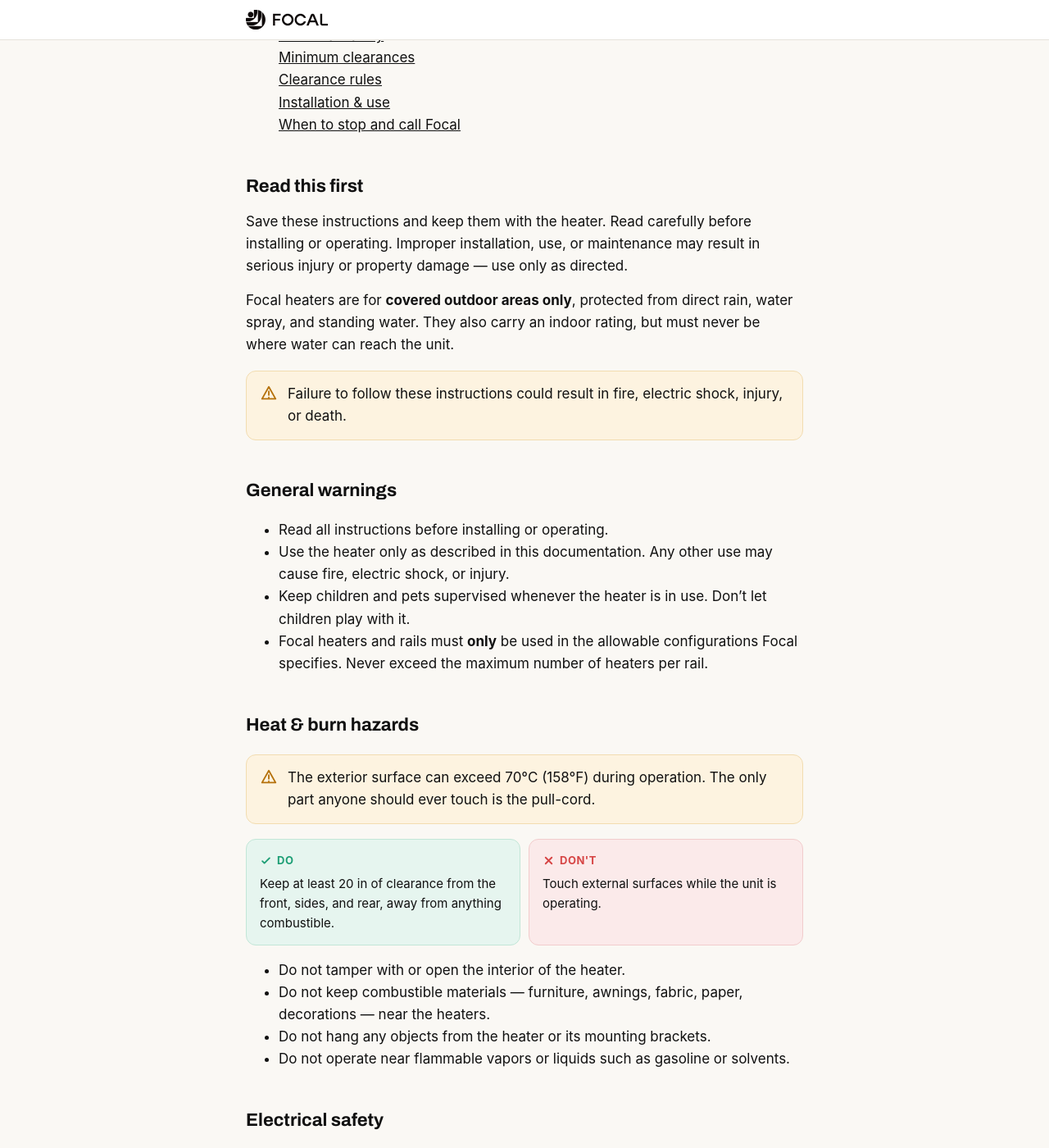
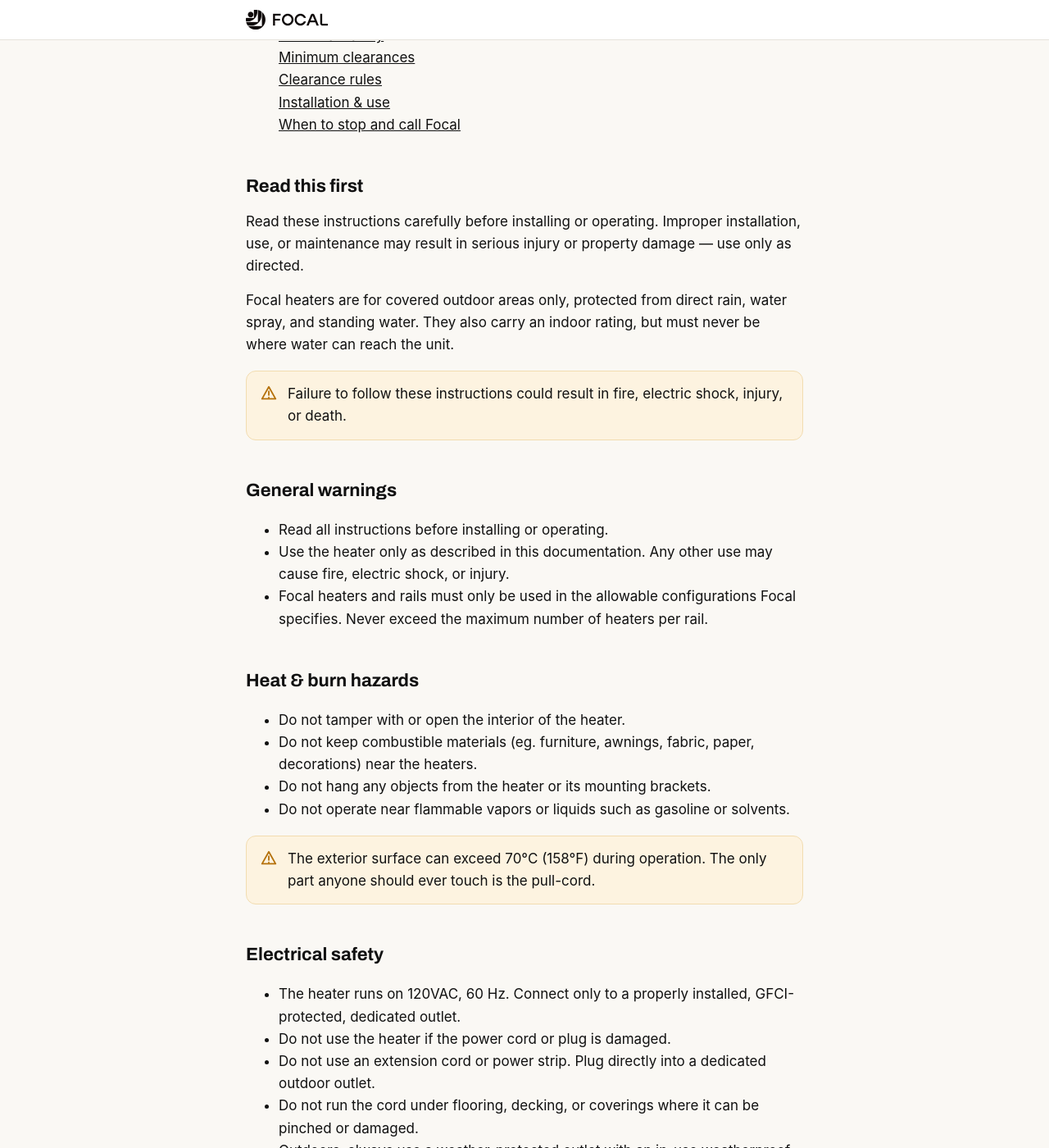
Before and after one commit to BeamT/external-docs, a Jekyll site: the page built from _guides/safety-and-clearances.md, in a window 1280 px wide and 1400 px high, scrolled down 334 px. Shown: the whole window at 82% size. Built offline with Jekyll 4.4.1, drawn with Linux system fonts in a browser that asks for light colours; some web fonts are replaced; some of the changed text lies outside the part shown.

```diff
--- a/_guides/safety-and-clearances.md
+++ b/_guides/safety-and-clearances.md
@@ -20,9 +20,9 @@ updated: "2026-07-28"
 
 ## Read this first
 
-Save these instructions and keep them with the heater. Read carefully before installing or operating. Improper installation, use, or maintenance may result in serious injury or property damage — use only as directed.
+Read these instructions carefully before installing or operating. Improper installation, use, or maintenance may result in serious injury or property damage — use only as directed.
 
-Focal heaters are for **covered outdoor areas only**, protected from direct rain, water spray, and standing water. They also carry an indoor rating, but must never be where water can reach the unit.
+Focal heaters are for covered outdoor areas only, protected from direct rain, water spray, and standing water. They also carry an indoor rating, but must never be where water can reach the unit.
 
 {% include warn.html text="Failure to follow these instructions could result in fire, electric shock, injury, or death." %}
 
@@ -30,23 +30,20 @@ Focal heaters are for **covered outdoor areas only**, protected from direct rain
 
 - Read all instructions before installing or operating.
 - Use the heater only as described in this documentation. Any other use may cause fire, electric shock, or injury.
-- Keep children and pets supervised whenever the heater is in use. Don't let children play with it.
-- Focal heaters and rails must **only** be used in the allowable configurations Focal specifies. Never exceed the maximum number of heaters per rail.
+- Focal heaters and rails must only be used in the allowable configurations Focal specifies. Never exceed the maximum number of heaters per rail.
 
 ## Heat & burn hazards
 
-{% include warn.html text="The exterior surface can exceed 70°C (158°F) during operation. The only part anyone should ever touch is the pull-cord." %}
-
-{% include dodont.html do="Keep at least 20 in of clearance from the front, sides, and rear, away from anything combustible." dont="Touch external surfaces while the unit is operating." %}
-
 - Do not tamper with or open the interior of the heater.
-- Do not keep combustible materials — furniture, awnings, fabric, paper, decorations — near the heaters.
+- Do not keep combustible materials (eg. furniture, awnings, fabric, paper, decorations) near the heaters.
 - Do not hang any objects from the heater or its mounting brackets.
 - Do not operate near flammable vapors or liquids such as gasoline or solvents.
 
+{% include warn.html text="The exterior surface can exceed 70°C (158°F) during operation. The only part anyone should ever touch is the pull-cord." %}
+
 ## Electrical safety
 
-- The heater runs on **120VAC, 60 Hz**. Connect only to a properly installed, dedicated outlet.
+- The heater runs on 120VAC, 60 Hz. Connect only to a properly installed, GFCI-protected, dedicated outlet.
 - Do not use the heater if the power cord or plug is damaged.
 - Do not use an extension cord or power strip. Plug directly into a dedicated outdoor outlet.
 - Do not run the cord under flooring, decking, or coverings where it can be pinched or damaged.
@@ -81,8 +78,7 @@ Note: a round heater node is 8" in diameter on either side of the rail. Two rail
 
 ## Installation & use
 
-- Install only on solid surfaces — metal, concrete, brick, or treated wood — capable of holding 300 lb.
-- Mount in accordance with the clearance guidelines above.
+- Install only on solid surfaces capable of holding 300 lb.
 - Keep the power cord away from hot surfaces and the heated air from the front of the heater.
 - Do not power on the heater until installation is complete, clearances are verified, and mounting is secure.
 
```
Also changed, not shown: _guides/electrical-power.md (+5 -5 lines), _guides/install-heaters.md (+1 -1 lines), _guides/start-here.md (+1 -1 lines).
